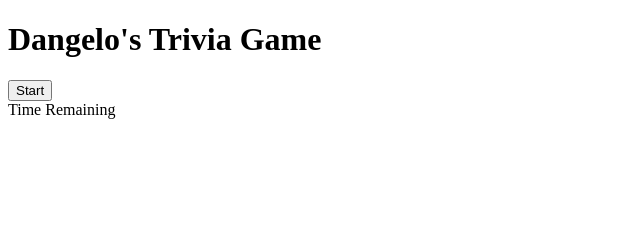
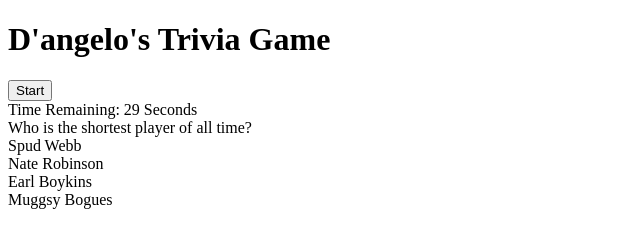
Before and after one commit to stephenwchang/D-Angelos-Trivia, a plain HTML site: page index.html in a window 1280 px wide. Both pictures are taken after a click on the button "Start". Shown: the whole page, without its empty margins (0-640 px from the left). Drawn offline with Linux system fonts and the light colour scheme.

Commit message:
semii functioning game complete

```diff
--- a/assets/javascript/app.js
+++ b/assets/javascript/app.js
@@ -1,4 +1,5 @@
 let triviaQuestions = [
+
   question1 = {
     question: 'Who is the shortest player of all time?',
     choice1: 'Nate Robinson',
@@ -31,4 +32,103 @@ let triviaQuestions = [
     answer: '2016-2017 Golden State Warriors, 72-10',
   },
 
+]
+
+let timeRemaining = 30;
+let timerRunning = false;
+let level = 0;
+
+
+document.getElementById('start-button').onclick = startGame;
+
+
+function startGame() {
+  if (!timerRunning) {
+    timerRunning = true;
+    setInterval(timeCounter, 1000);
+  }
+  writeDisplay();
+
+
+  // when timer runs out, user loses
+  if (timeRemaining === 0) {
+
+  }
+
+
 }
+
+// countdown timer
+function timeCounter() {
+  // timer cannot go past 0
+  if (timeRemaining > -1) {
+    document.getElementById('time-remaining').innerHTML = "Time Remaining: " + timeRemaining + " Seconds";
+    timeRemaining --
+  }
+}
+
+// writes out the question and choices as well as adds onclick events for each created choice
+function writeDisplay() {
+
+  let c1, c2, c3, c4;
+  let randomizeFunctions = [writeC1, writeC2, writeC3, writeAnswer]
+  document.getElementById('question-caption-text').innerHTML = triviaQuestions[level].question;
+
+  function writeC1() {
+    c1 = document.createElement('div');
+    c1.setAttribute('id', 'choice-1');
+    c1.innerHTML = triviaQuestions[level].choice1;
+    document.getElementById('game-display').appendChild(c1);
+  }
+
+  function writeC2() {
+    c2 = document.createElement('div');
+    c2.setAttribute('id', 'choice-2');
+    c2.innerHTML = triviaQuestions[level].choice2;
+    document.getElementById('game-display').appendChild(c2);
+  }
+
+  function writeC3() {
+    c3 = document.createElement('div');
+    c3.setAttribute('id', 'choice-3');
+    c3.innerHTML = triviaQuestions[level].choice3;
+    document.getElementById('game-display').appendChild(c3);
+  }
+
+  function writeAnswer() {
+    c4 = document.createElement('div');
+    c4.setAttribute('id', 'answer');
+    c4.innerHTML = triviaQuestions[level].answer;
+    document.getElementById('game-display').appendChild(c4);
+  }
+
+  // randomize order of functions to display different order of choices
+  let i = 0
+  let random
+  while (i < randomizeFunctions.length) {
+      random = Math.floor(Math.random() * randomizeFunctions.length)
+      if (randomizeFunctions[random] != false) {
+        randomizeFunctions[random]();
+          randomizeFunctions[random] = false;
+          i++
+      }
+  }
+
+  document.getElementById('answer').onclick = correctAnswer;
+  document.getElementById('choice-1').onclick = wrongAnswer;
+  document.getElementById('choice-2').onclick = wrongAnswer;
+  document.getElementById('choice-3').onclick = wrongAnswer;
+
+  // if correct answer is selected
+  function correctAnswer() {
+    console.log('correct');
+    level ++;
+    document.getElementById('game-display').innerHTML = "";
+    timeRemaining = 30;
+    writeDisplay();
+  }
+
+  function wrongAnswer() {
+    console.log('wrong answer');
+  }
+}
--- a/index.html
+++ b/index.html
@@ -10,18 +10,15 @@
   </head>
   <body>
     <head>
-      <h1>Dangelo's Trivia Game</h1>
+      <h1>D'angelo's Trivia Game</h1>
     </head>
 
     <div class="body">
       <button id="start-button">Start</button>
-      <div id="time-remaining">Time Remaining</div>
+      <div id="time-remaining"></div>
       <div id="question-caption-text"></div>
       <div id="game-display">
-        <div class="choices" id="choice-1"></div>
-        <div class="choices" id="choice-2"></div>
-        <div class="choices" id="choice-3"></div>
-        <div class="choices" id="choice-4"></div>
+
       </div>
     </div>
 
```
